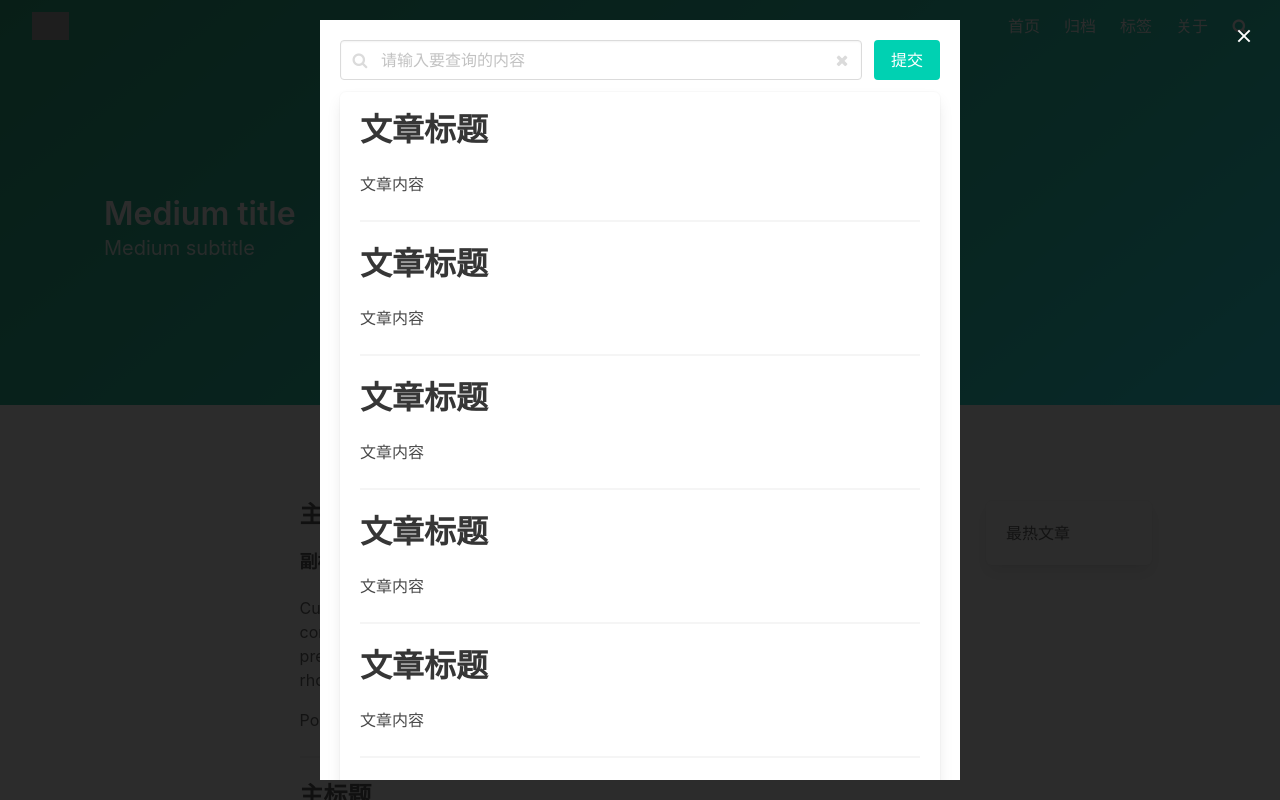
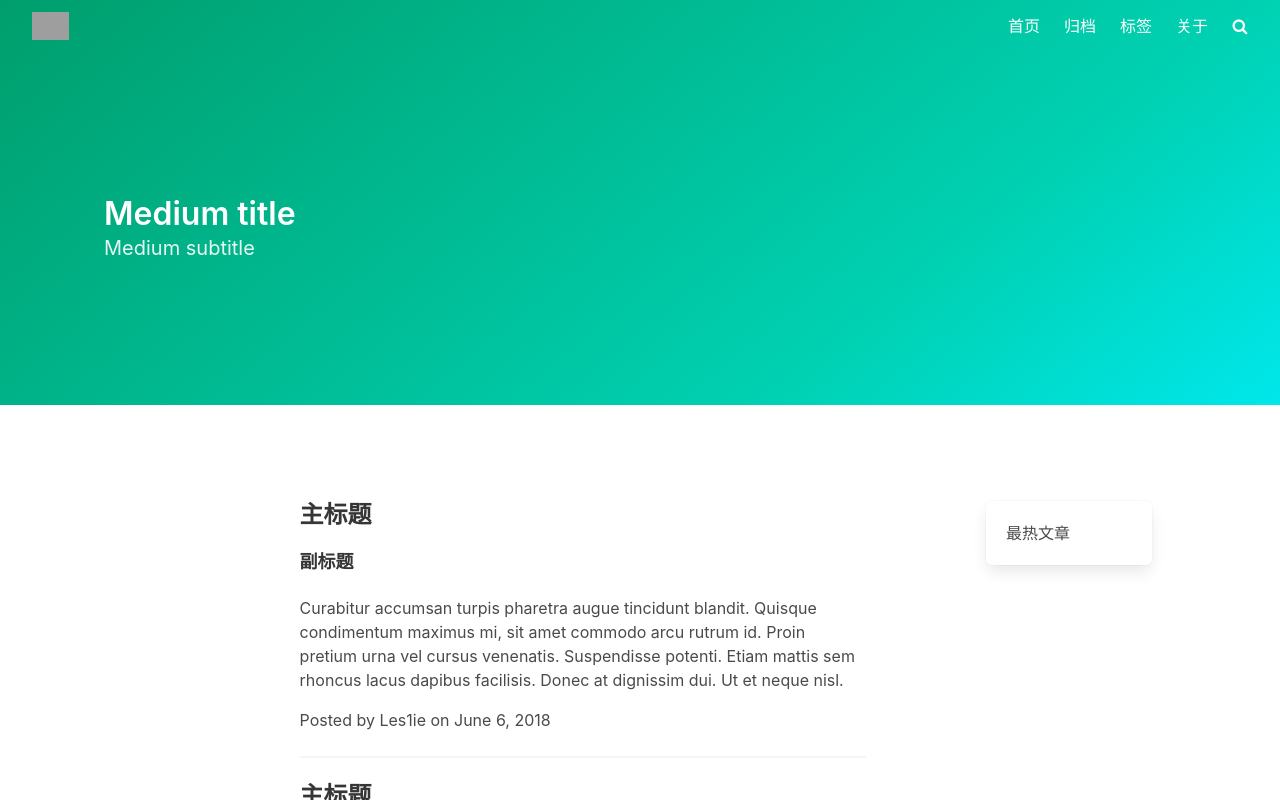
Before and after one commit to YiNanXiangBei/mine_front, a Vue app: page /index in a window 1280 px wide. Shown: the top 800 px of the page. Built offline with nearby package versions, Linux system fonts and the light colour scheme; grey boxes are pictures that could not be loaded; what iview, mavon-editor would draw is missing.

Commit message:
完成search页面修改

```diff
--- a/src/components/userview/Archive.vue
+++ b/src/components/userview/Archive.vue
@@ -30,7 +30,7 @@
                         </div>
                     </div>
                     <div class="column">
-                        <div class="content">
+                        <div class="content is-hidden-mobile">
                             <p>
                                 目录
                             </p>
--- a/src/components/userview/Home.vue
+++ b/src/components/userview/Home.vue
@@ -23,7 +23,7 @@
                         <router-link to="/tags" class="navbar-item">标签</router-link>
                         <!-- <a class="navbar-item">关于</a> -->
                         <router-link to="/about" class="navbar-item">关于</router-link>
-                        <a class="navbar-item" @click="showSearchPage = !showSearchPage">
+                        <a class="navbar-item" @click="showSearchPage = true">
                             <span class="icon">
                                     <i class="fa fa-search" aria-hidden="true"></i>
                             </span>
@@ -63,7 +63,7 @@
                                          <i class="fa fa-search" aria-hidden="true"></i>
                                     </span>
                                 </router-link> -->
-                                 <a class="navbar-item" @click="showSearchPage = !showSearchPage">
+                                 <a class="navbar-item" @click="showSearchPage = true">
                                     <span class="icon">
                                             <i class="fa fa-search" aria-hidden="true"></i>
                                     </span>
@@ -112,7 +112,7 @@
                 </div>
             </div>
         </footer>
-       <search showPage="showSearchPage"></search>
+       <search :showPage="showSearchPage" @on-result-change="onResultChange"></search>
     </div>
 </template>
 <script>
@@ -128,7 +128,9 @@ export default {
         }
     },
     methods: {
-
+        onResultChange(val) {
+            this.showSearchPage = val;
+        }
     },
     mounted() {
         //页面为/则直接跳转到/index
--- a/src/components/userview/Search.vue
+++ b/src/components/userview/Search.vue
@@ -1,9 +1,9 @@
 <template>
-     <div class="modal" :class="{'is-active': showPage}">
-            <div class="modal-background" @click="showPage = !showPage"></div>
+     <div class="modal" :class="{'is-active': showSearchPage}">
+            <div class="modal-background" @click="showSearchPage = false"></div>
 
             <div class="modal-card">
-                <button class="delete is-large is-pulled-right is-hidden-tablet" aria-label="close" @click="showPage = !showPage"></button>
+                <button class="delete is-large is-pulled-right is-hidden-tablet" aria-label="close" @click="showSearchPage = false"></button>
 
                 <section class="modal-card-body">
                     <div class="field is-grouped">
@@ -62,19 +62,27 @@
                 </section>
             </div>
 
-            <button class="modal-close is-large is-hidden-mobile" aria-label="close" @click="showPage = !showPage"></button>
+            <button class="modal-close is-large is-hidden-mobile" aria-label="close" @click="showSearchPage = false"></button>
         </div>
 </template>
 <script>
 export default {
     data() {
         return {
-            showSearchPage: false
+            showSearchPage: this.showPage
         }
     },
     props: [
         'showPage'
-    ]
+    ],
+    watch: {
+        showPage(val) {
+            this.showSearchPage = val;
+        },
+        showSearchPage(val) {
+            this.$emit("on-result-change",val);
+        }
+    }
 
 
 }
```
